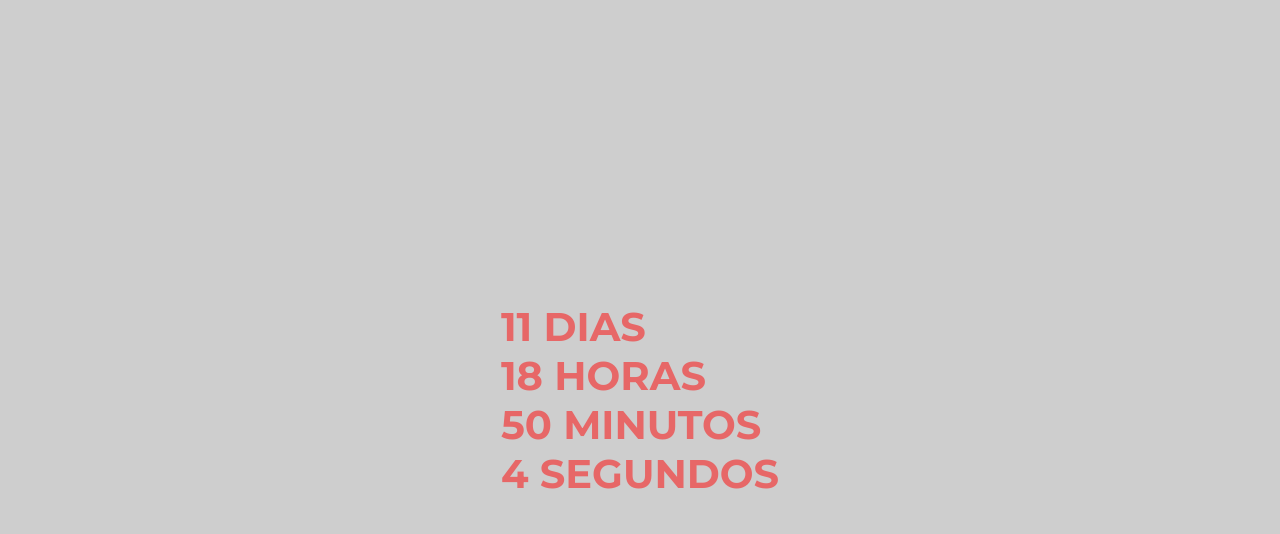
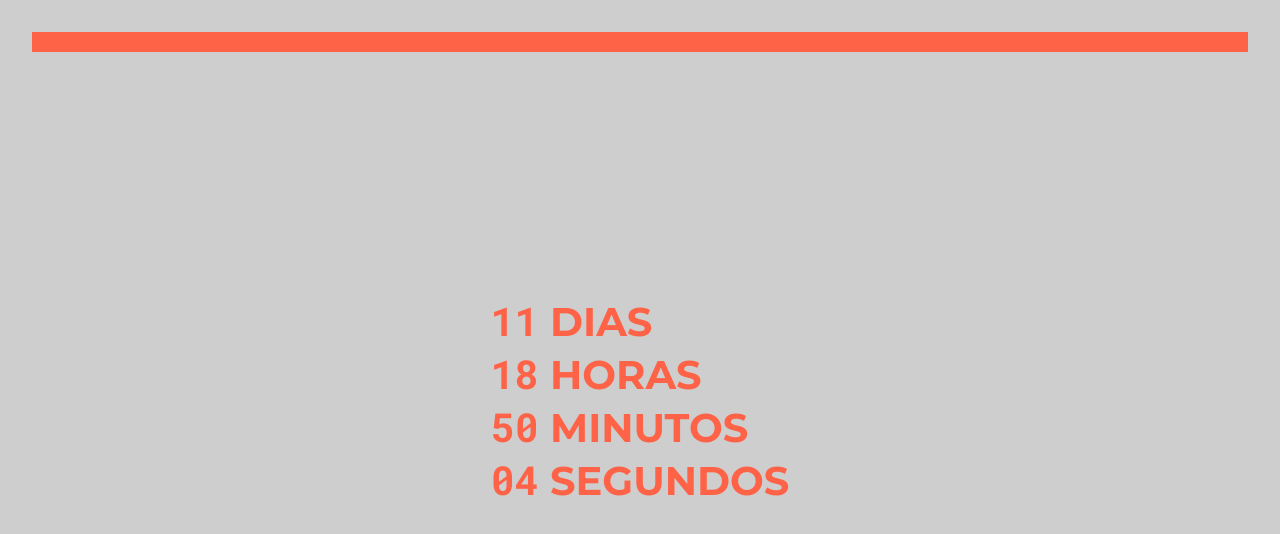
Before and after one commit to albertocc/albertocc.github.io, a plain HTML site: page cuenta.html in a window 1280 px wide. Drawn offline with nearby package versions, Linux system fonts and the light colour scheme.

Commit message:
Update cuenta.html

```diff
--- a/cuenta.html
+++ b/cuenta.html
@@ -4,13 +4,12 @@
 <head>
   <title>countdown</title>
   <meta name="description" content="Hello, my name is alberto.">
-  <link href="https://fonts.googleapis.com/css?family=Montserrat:700" rel="stylesheet">
+  <link href="https://fonts.googleapis.com/css?family=Montserrat:700|Roboto+Mono:700" rel="stylesheet">
   <script src="https://cdnjs.cloudflare.com/ajax/libs/moment.js/2.18.1/moment.min.js"></script>
   <style>
     body {
-      margin: 0;
-      overflow: hidden;
-      cursor: pointer;
+      margin: 2em;
+      border: 10px solid tomato;
       background: #cecece;
     }
 
@@ -22,7 +21,11 @@
       transform: translate(-50%, -50%);
       font-size: 2.5em;
       font-family: 'Montserrat', sans-serif;
-      color: rgba(255, 0, 0, .5);
+      color: tomato;
+    }
+
+    span {
+      font-family: 'Roboto Mono', monospace;
     }
   </style>
 
@@ -37,7 +40,7 @@
       var minutes = (end.diff(now, 'minutes') - (days * 1440 + hours * 60));
       var seconds = (end.diff(now, 'seconds') - (days * 86400 + hours * 3600 + minutes * 60));
 
-      var text = days + ' DIAS<br>' + hours + ' HORAS<br>' + minutes + ' MINUTOS<br>' + seconds + ' SEGUNDOS';
+      var text = '<span>'+ days + '</span> DIAS<br><span>' + ("0" + hours).slice(-2) + '</span> HORAS<br><span>' + ("0" + minutes).slice(-2) + '</span> MINUTOS<br><span>' + ("0" + seconds).slice(-2) + '</span> SEGUNDOS';
       document.getElementById("timer").innerHTML = text;
     });
 
```
